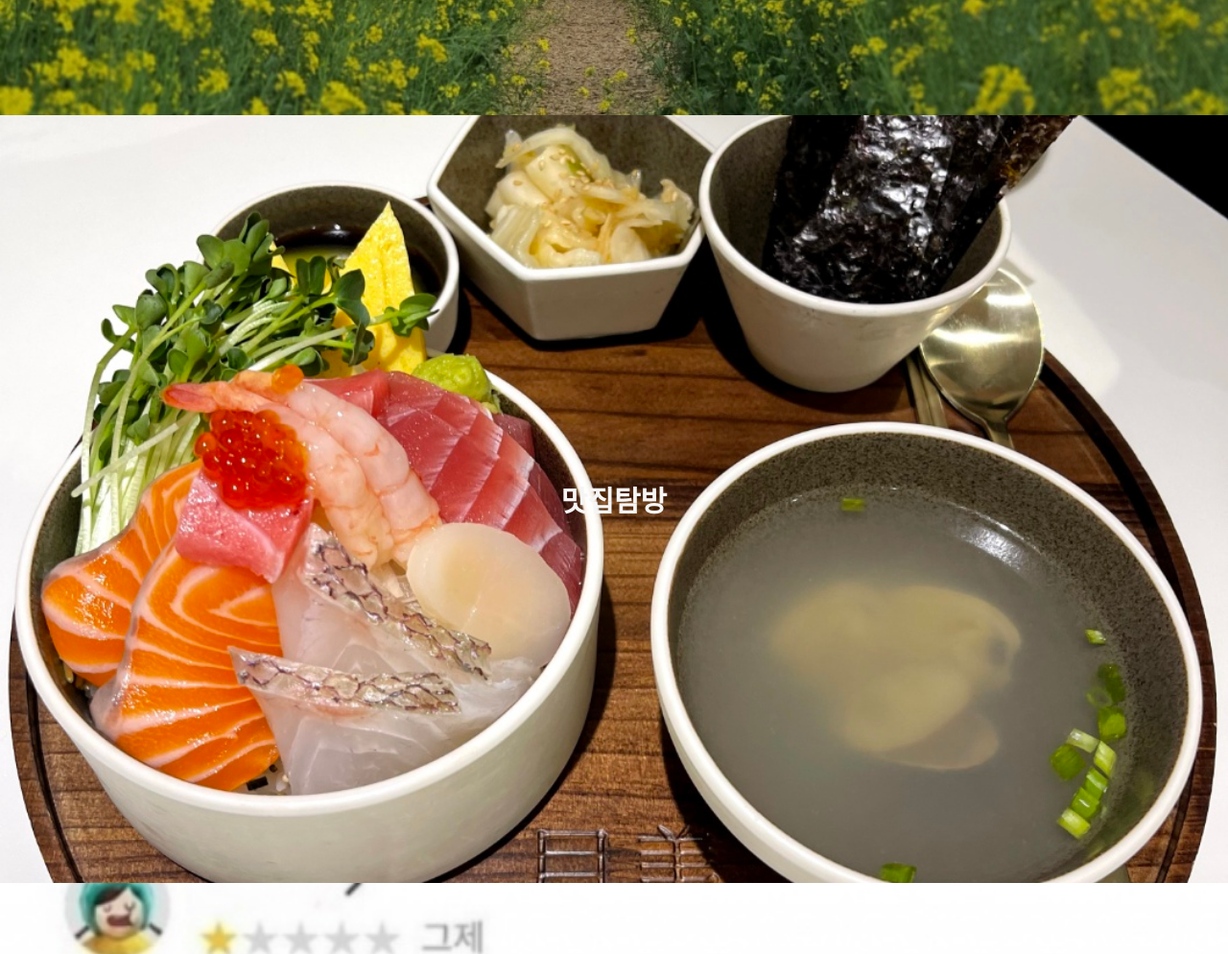
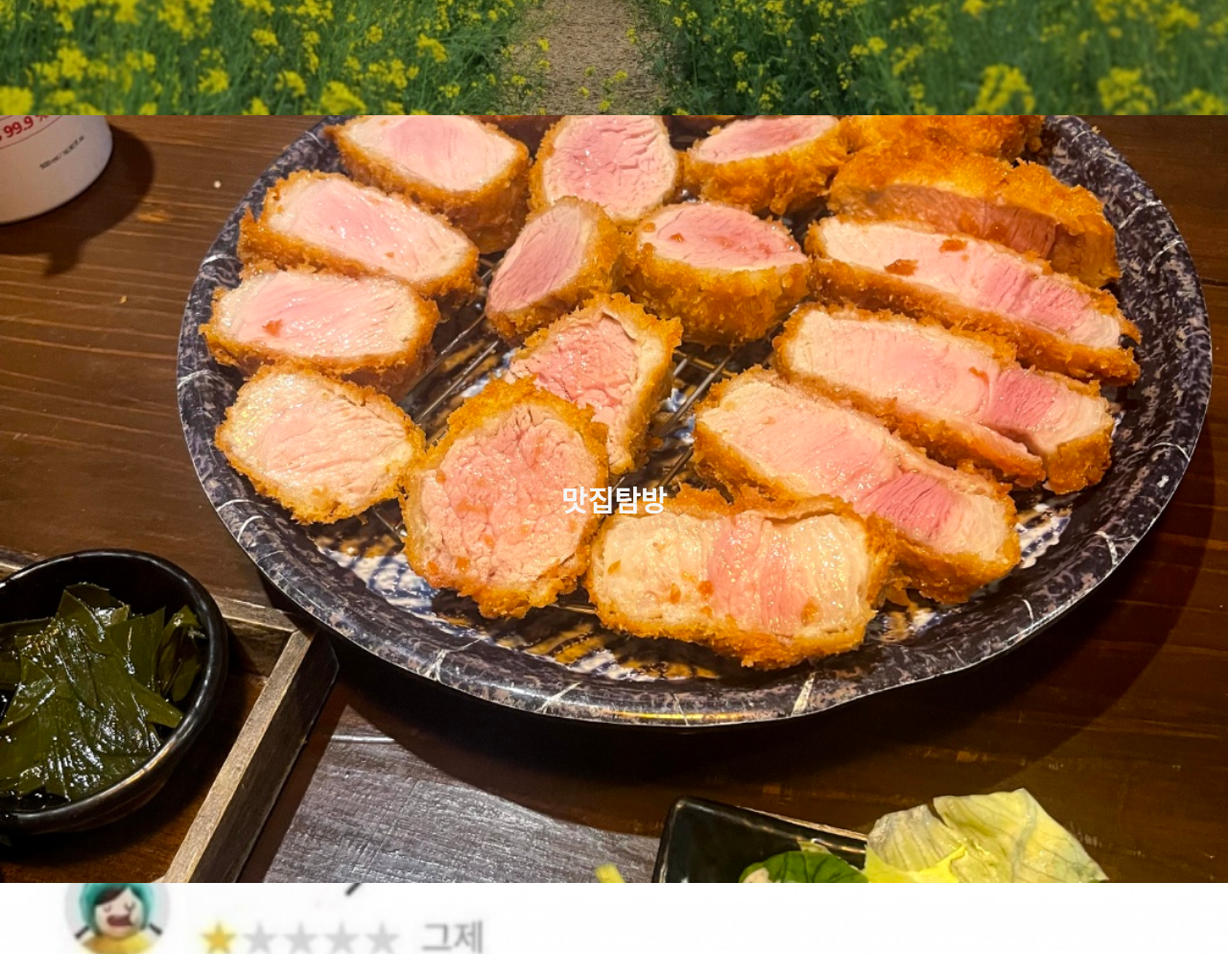
Before and after one commit to bobRichad/site2, a plain HTML site: page main.html in a window 1280 px wide. Shown: the part 1480-2474 px from the top of the page at 96% size. Drawn offline with Linux system fonts and the light colour scheme; a web font is replaced by a local one.

Commit message:
맛집 대표 사진 변경

```diff
--- a/mainstyle.css
+++ b/mainstyle.css
@@ -78,7 +78,7 @@ header nav ul li{
     background-attachment: fixed;
 }
 #pro2{
-    background: url(media/뭐더라덮밥.jpg) center/cover;
+    background: url(media/카츠오모이.jpg) center/cover;
     background-attachment: fixed;
 }
 #pro3{
```
